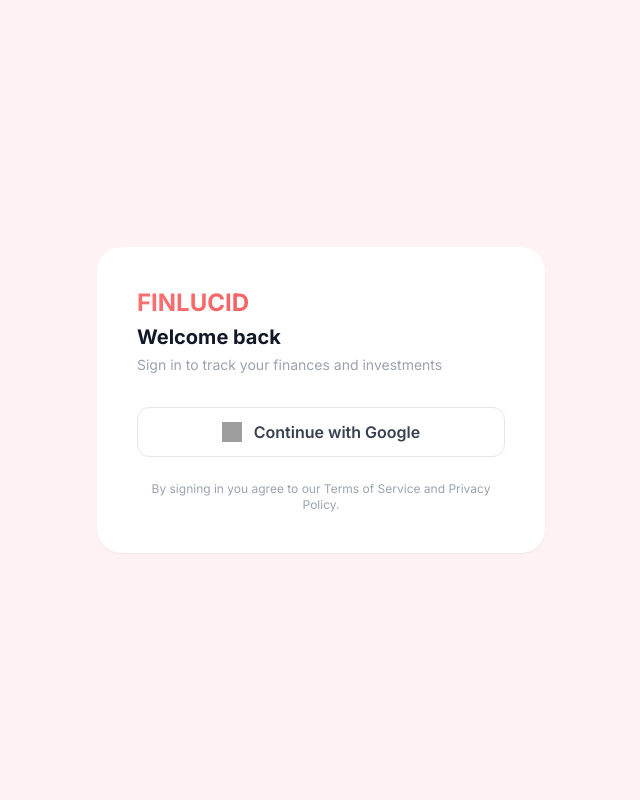
After one commit to AyushAnasane/FinLucid, a Django app: page /login/ in a window 1280 px wide. The commit adds this page. Shown: the whole page, without its empty margins (319-959 px from the left). Run offline with Django 5.2, Linux system fonts and the light colour scheme; some libraries are stand-ins or nearby versions; grey boxes are pictures that could not be loaded.

Commit message:
Remove options backtester tab and fix login templates

```diff
--- a/core/templates/core/financial.html
+++ b/core/templates/core/financial.html
@@ -18,7 +18,6 @@
         <a href="/" class="px-4 py-2 text-sm hover:text-red-400">Dashboard</a>
         <a href="/financial/" class="px-4 py-2 text-sm text-red-400">Financial Tracker</a>
         <a href="/portfolio/" class="px-4 py-2 text-sm hover:text-red-400">Portfolio Tracker</a>
-        <a href="/options/" class="px-4 py-2 text-sm hover:text-red-400">Options Tools</a>
       </div>
     </div>
   </nav>
--- a/core/templates/core/index.html
+++ b/core/templates/core/index.html
@@ -30,11 +30,6 @@
 
         <a href="/portfolio/" class="whitespace-nowrap group relative px-4 py-2 text-sm tracking-wide transition-colors duration-300 hover:text-red-400 hover:drop-shadow-[oklch(70.4% 0.191 22.216)]">
           Portfolio Tracker
-          <span class="absolute bottom-0 left-0 h-[2px] w-0 bg-gradient-to-r from-red-400 to-red-500 transition-all duration-300 ease-out group-hover:w-full"></span>
-        </a>
-
-        <a href="#" class="whitespace-nowrap group relative px-4 py-2 text-sm tracking-wide transition-colors duration-300 hover:text-red-400 hover:drop-shadow-[oklch(70.4% 0.191 22.216)]">
-          Options Tools
           <span class="absolute bottom-0 left-0 h-[2px] w-0 bg-gradient-to-r from-red-400 to-red-500 transition-all duration-300 ease-out group-hover:w-full"></span>
         </a>
       </div>
--- /dev/null
+++ b/core/templates/core/login.html
@@ -0,0 +1,31 @@
+<!DOCTYPE html>
+<html lang="en">
+<head>
+  <meta charset="UTF-8">
+  <meta name="viewport" content="width=device-width, initial-scale=1.0">
+  <title>Login - Finlucid</title>
+  <script src="https://cdn.tailwindcss.com"></script>
+  <link href="https://fonts.googleapis.com/css2?family=Inter:wght@300;400;500;600;700&display=swap" rel="stylesheet">
+</head>
+<body class="bg-red-50 min-h-screen flex items-center justify-center" style="font-family: 'Inter', sans-serif;">
+
+  <div class="bg-white rounded-3xl shadow-sm p-10 w-full max-w-md">
+    <div class="mb-8">
+      <h1 class="text-2xl font-bold text-transparent bg-clip-text bg-gradient-to-r from-red-400 to-red-500 mb-1">FINLUCID</h1>
+      <h2 class="text-xl font-bold text-gray-900 mb-1">Welcome back</h2>
+      <p class="text-gray-400 text-sm">Sign in to track your finances and investments</p>
+    </div>
+
+    <a href="/accounts/google/login/?next=/"
+      class="flex items-center justify-center gap-3 w-full border border-gray-200 rounded-xl px-6 py-3 text-gray-700 font-semibold hover:border-red-400 hover:text-red-400 transition-all duration-300 mb-4">
+      <img src="https://www.svgrepo.com/show/475656/google-color.svg" class="w-5 h-5">
+      Continue with Google
+    </a>
+
+    <p class="text-center text-gray-400 text-xs mt-6">
+      By signing in you agree to our Terms of Service and Privacy Policy.
+    </p>
+  </div>
+
+</body>
+</html>
--- a/core/templates/core/portfolio.html
+++ b/core/templates/core/portfolio.html
@@ -18,7 +18,6 @@
         <a href="/" class="px-4 py-2 text-sm hover:text-red-400">Dashboard</a>
         <a href="/financial/" class="px-4 py-2 text-sm hover:text-red-400">Financial Tracker</a>
         <a href="/portfolio/" class="px-4 py-2 text-sm text-red-400">Portfolio Tracker</a>
-        <a href="/options/" class="px-4 py-2 text-sm hover:text-red-400">Options Tools</a>
       </div>
     </div>
   </nav>
--- a/core/urls.py
+++ b/core/urls.py
@@ -8,8 +8,8 @@ urlpatterns = [
     path('financial/', views.financial, name='financial'),
     path('financial/delete/<int:expense_id>/', views.delete_expense, name='delete_expense'),
     path('financial/edit/<int:expense_id>/', views.edit_expense, name='edit_expense'),
-    path('options/', views.options, name='options'),
     path('portfolio/delete/<int:holding_id>/', views.delete_holding, name='delete_holding'),
     path('portfolio/refresh/', views.refresh_prices, name='refresh_prices'),
     path('portfolio/edit/<int:holding_id>/', views.edit_holding, name='edit_holding'),
+    path('login/', views.login_page, name='login'),
 ]
--- a/core/views.py
+++ b/core/views.py
@@ -63,9 +63,6 @@ def edit_expense(request, expense_id):
         return redirect('financial')
     return render(request, 'core/edit_expense.html', {'expense': expense})
 
-
-def options(request):
-    return render(request, 'core/options.html')
 
 
 def portfolio(request):
@@ -163,3 +160,6 @@ def refresh_prices(request):
             h.current_price = live_price
             h.save()
     return redirect('portfolio')
+
+def login_page(request):
+    return render(request, 'core/login.html')
--- a/finlucid/urls.py
+++ b/finlucid/urls.py
@@ -20,5 +20,7 @@ from django.urls import path, include
 
 urlpatterns = [
     path("admin/", admin.site.urls),
+    path('accounts/', include('allauth.urls')),
     path('', include('core.urls')),
+
 ]
```
Also changed, not shown: core/templates/socialaccount/login.html (added, +32 -0 lines), finlucid/settings.py (+35 -6 lines).
